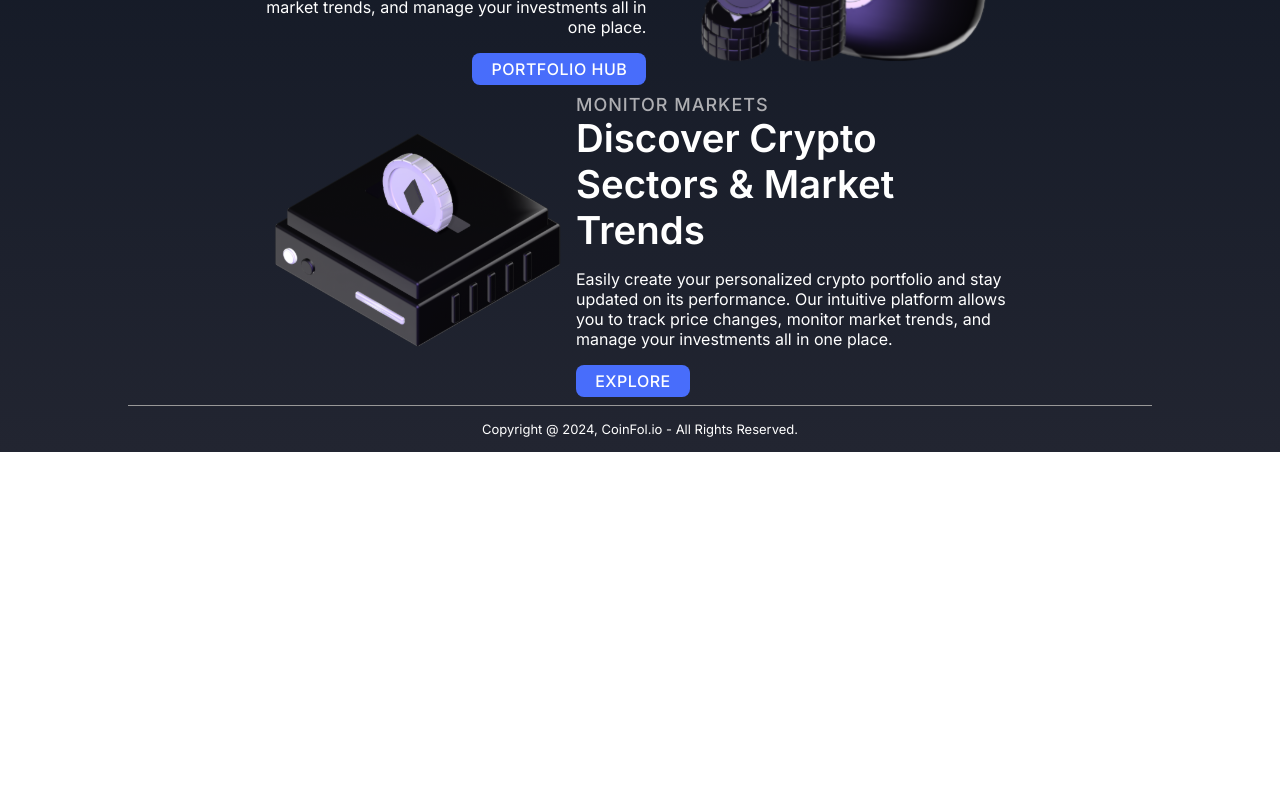
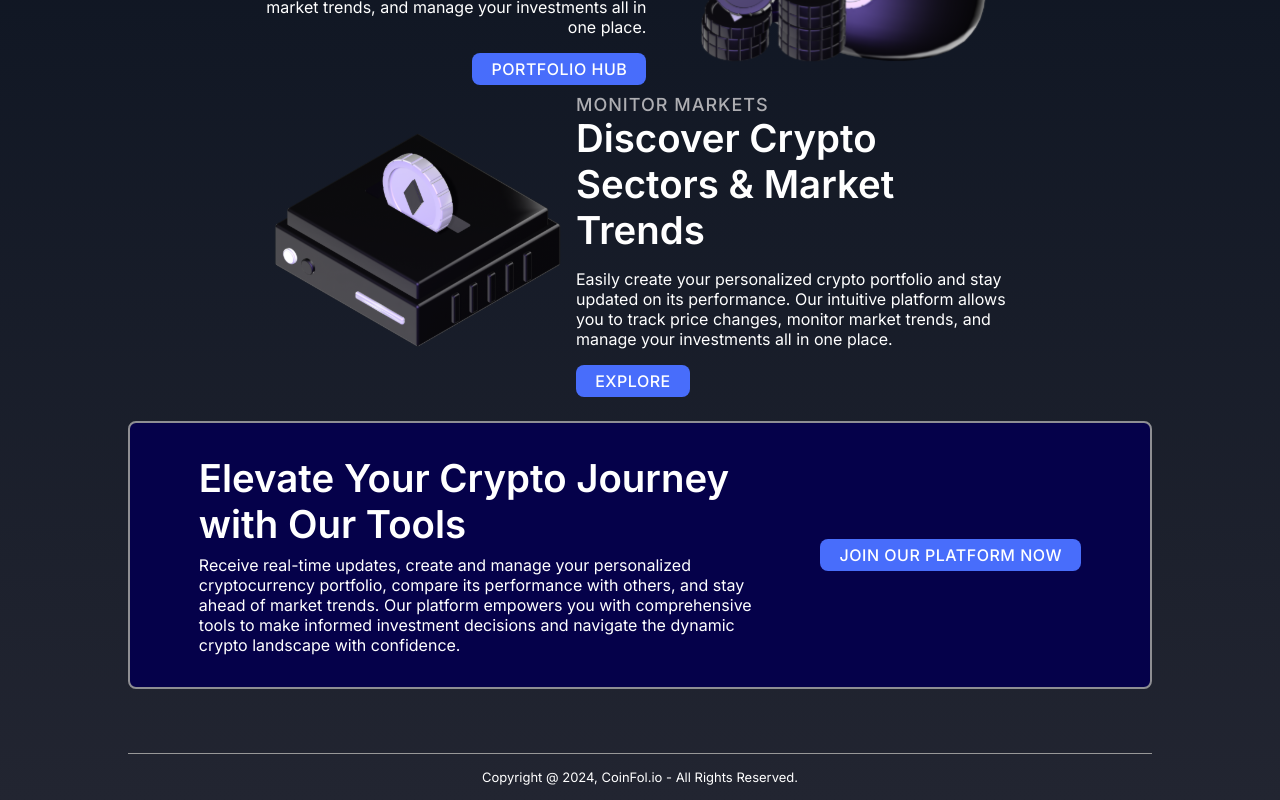
Before and after one commit to dimitarraychev/coinfolio, a React (Vite) app: page / in a window 1280 px wide. Shown: the part 1155-1955 px from the top of the page. Before the commit the page ends 1607 px from the top, so only its background shows below. Built offline with nearby package versions, Linux system fonts and the light colour scheme; no server answers.

Commit message:
Added cta section to home

```diff
--- a/src/pages/Home/Home.css
+++ b/src/pages/Home/Home.css
@@ -104,3 +104,23 @@ section.home-explore img {
 .home-explore-text .home-btn-explore {
 	margin-top: 1rem;
 }
+
+section.home-cta {
+	width: 80%;
+	margin: 1rem auto 4rem auto;
+	padding: 2rem;
+	display: flex;
+	align-items: center;
+	justify-content: center;
+	gap: 3rem;
+	border: 2px solid var(--dark-gray);
+	border-radius: 0.5rem;
+	background-color: var(--deep-blue);
+}
+
+section.home-cta .cta-text {
+	flex: 0 0 60%;
+	display: flex;
+	flex-direction: column;
+	gap: 0.5rem;
+}
--- a/src/pages/Home/Home.jsx
+++ b/src/pages/Home/Home.jsx
@@ -32,7 +32,7 @@ const Home = () => {
 					</p>
 
 					<div className="btn-container">
-						<Link to={"/"}>
+						<Link to={"/register"}>
 							<Button text="Get Started" />
 						</Link>
 						<Link to={"/explore"}>
@@ -96,6 +96,23 @@ const Home = () => {
 					</Link>
 				</div>
 			</section>
+
+			<section className="home-cta">
+				<div className="cta-text">
+					<h2>Elevate Your Crypto Journey with Our Tools</h2>
+					<p>
+						Receive real-time updates, create and manage your
+						personalized cryptocurrency portfolio, compare its
+						performance with others, and stay ahead of market
+						trends. Our platform empowers you with comprehensive
+						tools to make informed investment decisions and navigate
+						the dynamic crypto landscape with confidence.
+					</p>
+				</div>
+				<Link to={"/register"}>
+					<Button text="Join Our Platform Now"></Button>
+				</Link>
+			</section>
 		</div>
 	);
 };
```
